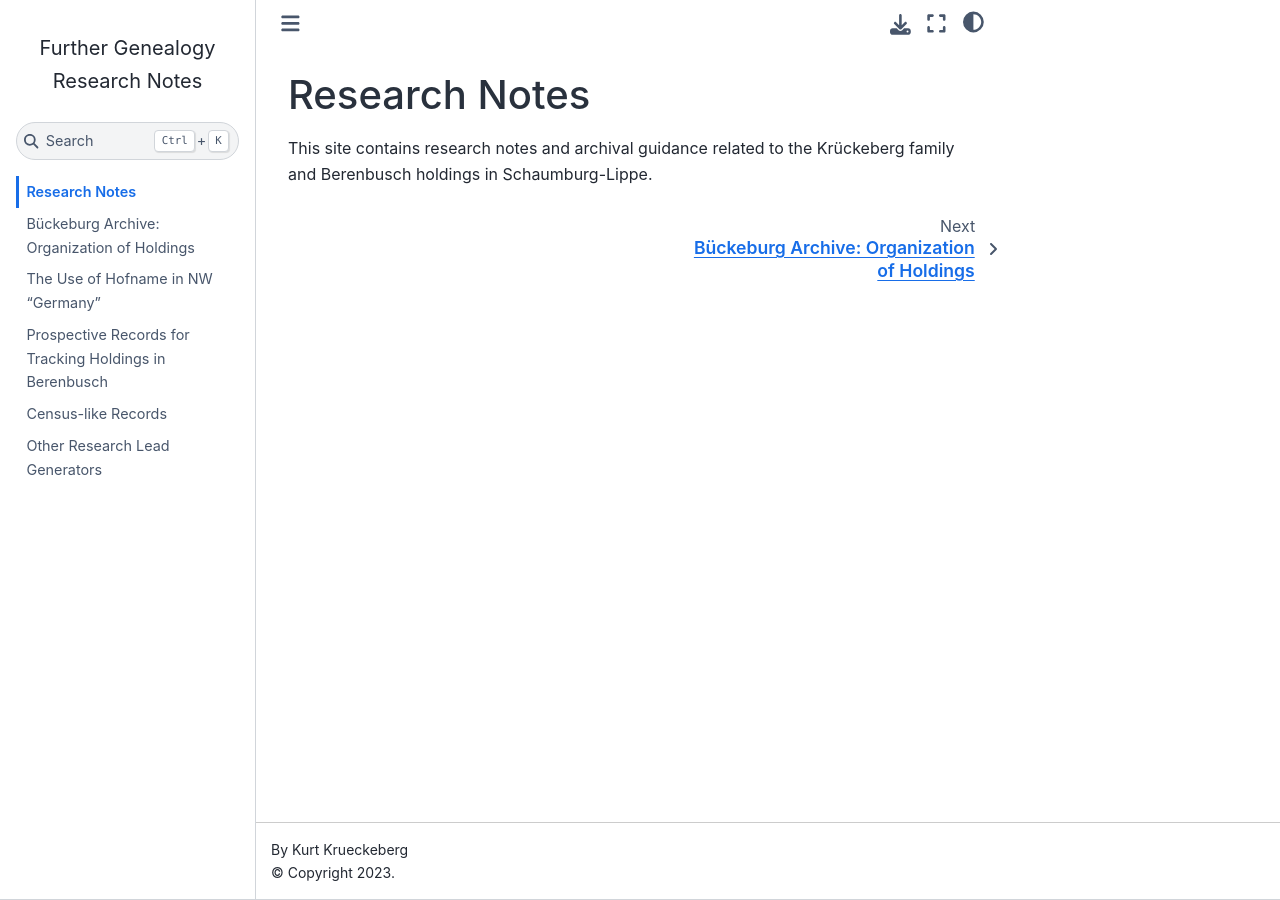
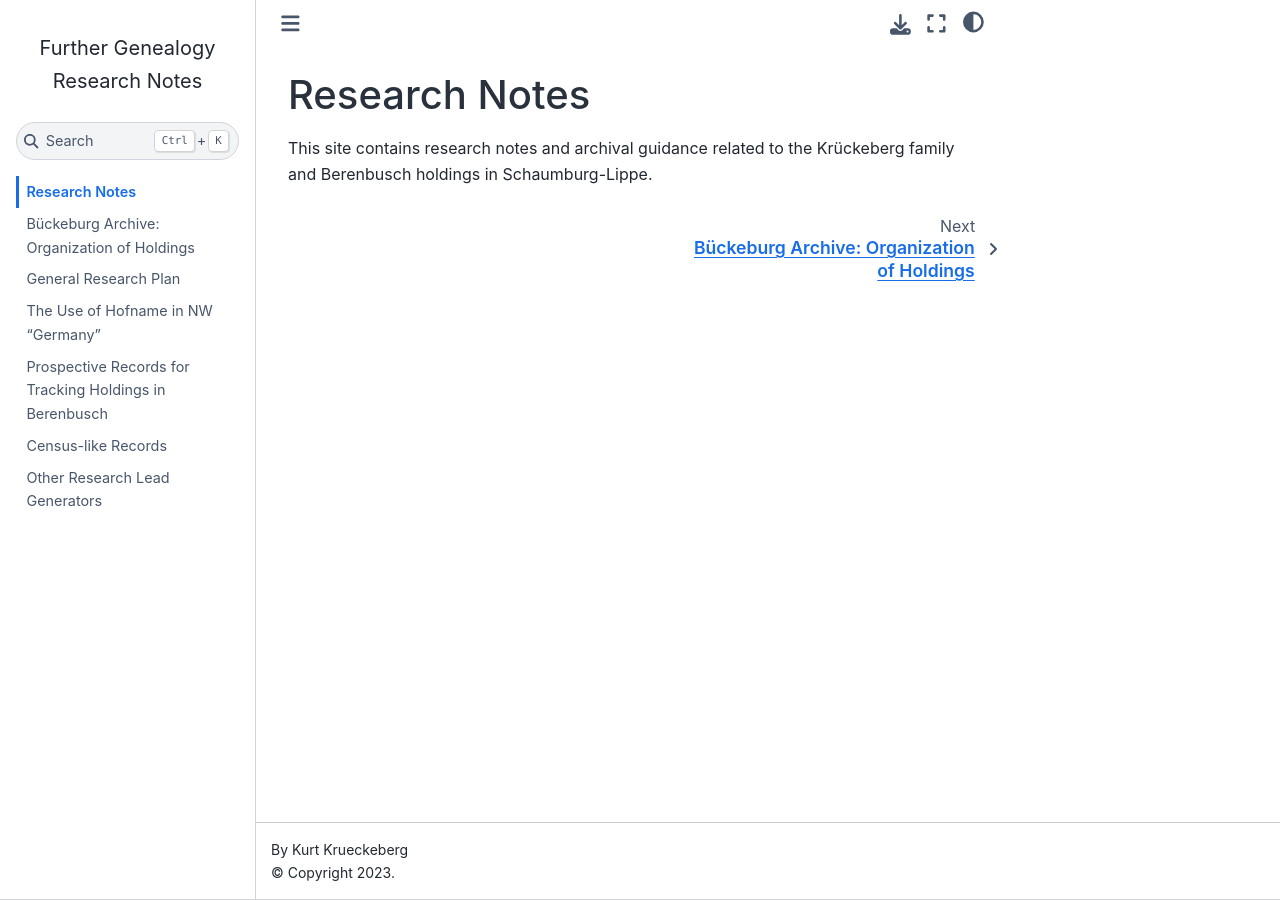
Before and after one commit to kurt-krueckeberg/sphinx-research, a Jupyter Book: the page built from index.md, in a window 1280 px wide. Built offline with Jupyter Book 1.0.4 settings and Sphinx 7.4.7 and the Sphinx Book theme 1.1.4, drawn with Linux system fonts in a browser that asks for light colours.

Commit message:
Update files

```diff
--- a/_toc.yml
+++ b/_toc.yml
@@ -3,6 +3,7 @@ root: index
 
 sections:
   - file: research/bueckeburg-archive-organization
+  - file: research/general-research-plan
   - file: research/hofnamen
   - file: research/tracking-holdings-in-berenbusch
   - file: research/census-like-records-1728-1750
```
